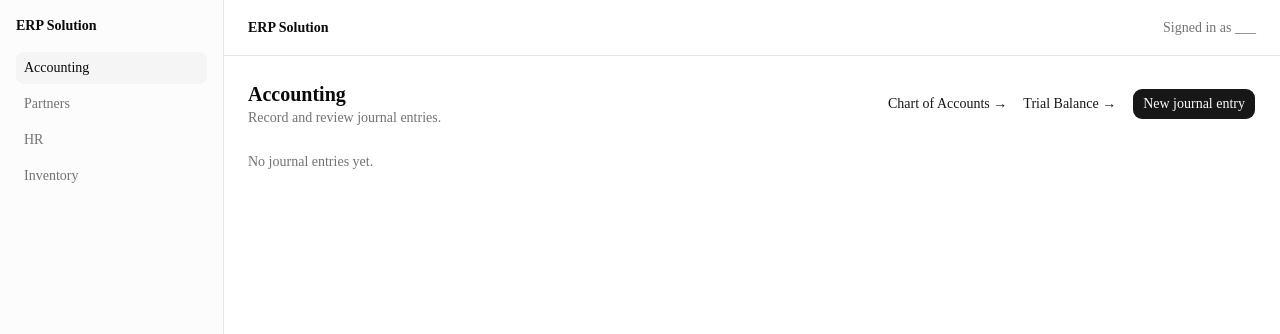
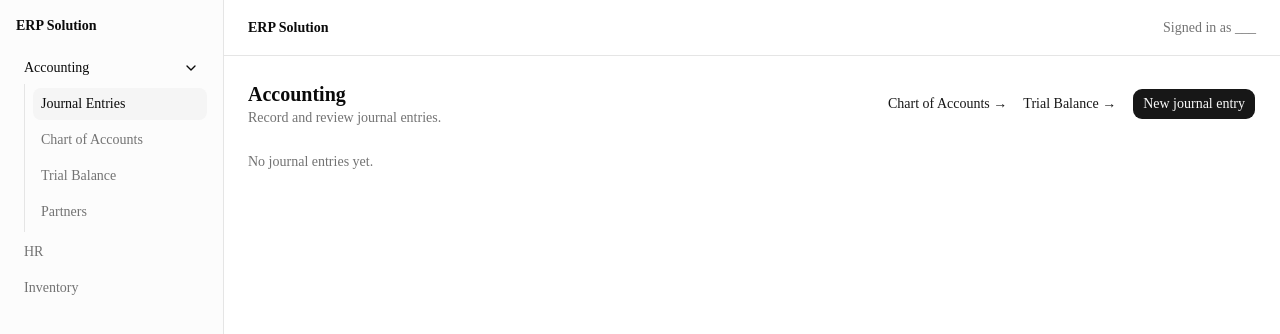
Before and after one commit to nanishat/erpSolution, a Next.js app: page /accounting in a window 1280 px wide. Shown: the top 334 px of the page. Built offline with nearby package versions, Linux system fonts and the light colour scheme; no server answers; the database is empty.

Commit message:
feat: restructure Partner routes under Accounting and update navigation links

```diff
--- a/src/app/(dashboard)/accounting/partners/page.tsx
+++ b/src/app/(dashboard)/accounting/partners/page.tsx
@@ -32,7 +32,7 @@ export default async function PartnersPage() {
           </p>
         </div>
         <Button asChild>
-          <Link href="/partners/new">New partner</Link>
+          <Link href="/accounting/partners/new">New partner</Link>
         </Button>
       </div>
 
--- a/src/components/layouts/DashboardShell.tsx
+++ b/src/components/layouts/DashboardShell.tsx
@@ -1,19 +1,61 @@
 "use client";
 
+// TODO(Phase 7 — Roles/Audit Trail/Multi-Branch): once User.role exists, this
+// is where role-based visibility belongs — e.g. filtering `navItems` (or a
+// group's `items`) by role before rendering, or gating an entire NavGroup
+// behind a permission check. Nothing here does that yet: every item below is
+// visible to everyone, regardless of identity.
+
+import { useState } from "react";
 import Link from "next/link";
 import { usePathname } from "next/navigation";
+import { ChevronDown, ChevronRight } from "lucide-react";
 
 import { cn } from "@/lib/utils";
 
-const navItems = [
-  { href: "/accounting", label: "Accounting" },
-  { href: "/partners", label: "Partners" },
-  { href: "/hr", label: "HR" },
-  { href: "/inventory", label: "Inventory" },
+type NavLink = { type: "link"; label: string; href: string };
+type NavGroup = { type: "group"; label: string; items: { label: string; href: string }[] };
+type NavEntry = NavLink | NavGroup;
+
+// Accounting is a group so future phases (Tax Engine, Invoicing, Payments &
+// Reconciliation, Financial Reports, ...) slot in as one more { label, href }
+// entry in `items` below — no structural changes to this component needed.
+const navItems: NavEntry[] = [
+  {
+    type: "group",
+    label: "Accounting",
+    items: [
+      // The /accounting landing page is the journal entries list — there's no
+      // separate overview/dashboard route (yet), so this doubles as both.
+      { label: "Journal Entries", href: "/accounting" },
+      { label: "Chart of Accounts", href: "/accounting/chart-of-accounts" },
+      { label: "Trial Balance", href: "/accounting/reports/trial-balance" },
+      { label: "Partners", href: "/accounting/partners" },
+    ],
+  },
+  { type: "link", label: "HR", href: "/hr" },
+  { type: "link", label: "Inventory", href: "/inventory" },
 ];
+
+function isActiveHref(pathname: string | null, href: string) {
+  return pathname === href || pathname?.startsWith(`${href}/`);
+}
 
 export function DashboardShell({ children }: { children: React.ReactNode }) {
   const pathname = usePathname();
+  const [collapsedGroups, setCollapsedGroups] = useState<Set<string>>(new Set());
+
+  const toggleGroup = (label: string) => {
+    setCollapsedGroups((prev) => {
+      const next = new Set(prev);
+      if (next.has(label)) {
+        next.delete(label);
+      } else {
+        next.add(label);
+      }
+      return next;
+    });
+  };
 
   return (
     <div className="flex min-h-screen">
@@ -21,9 +63,8 @@ export function DashboardShell({ children }: { children: React.ReactNode }) {
         <p className="mb-4 text-sm font-semibold">ERP Solution</p>
         <nav className="flex flex-col gap-1">
           {navItems.map((item) => {
-            const isActive =
-              pathname === item.href || pathname?.startsWith(`${item.href}/`);
-
+            if (item.type === "link") {
+              const isActive = isActiveHref(pathname, item.href);
               return (
                 <Link
                   key={item.href}
@@ -36,6 +77,51 @@ export function DashboardShell({ children }: { children: React.ReactNode }) {
                 >
                   {item.label}
                 </Link>
+              );
+            }
+
+            const isGroupActive = item.items.some((sub) => isActiveHref(pathname, sub.href));
+            const isCollapsed = collapsedGroups.has(item.label);
+
+            return (
+              <div key={item.label}>
+                <button
+                  type="button"
+                  onClick={() => toggleGroup(item.label)}
+                  aria-expanded={!isCollapsed}
+                  className={cn(
+                    "flex w-full items-center justify-between rounded-md px-2 py-1.5 text-sm text-muted-foreground hover:bg-muted hover:text-foreground",
+                    isGroupActive && "font-medium text-foreground"
+                  )}
+                >
+                  {item.label}
+                  {isCollapsed ? (
+                    <ChevronRight className="size-4" />
+                  ) : (
+                    <ChevronDown className="size-4" />
+                  )}
+                </button>
+                {!isCollapsed && (
+                  <div className="ml-2 flex flex-col gap-1 border-l border-border py-1 pl-2">
+                    {item.items.map((sub) => {
+                      const isActive = isActiveHref(pathname, sub.href);
+                      return (
+                        <Link
+                          key={sub.href}
+                          href={sub.href}
+                          aria-current={isActive ? "page" : undefined}
+                          className={cn(
+                            "rounded-md px-2 py-1.5 text-sm text-muted-foreground hover:bg-muted hover:text-foreground",
+                            isActive && "bg-muted font-medium text-foreground"
+                          )}
+                        >
+                          {sub.label}
+                        </Link>
+                      );
+                    })}
+                  </div>
+                )}
+              </div>
             );
           })}
         </nav>
--- a/src/modules/partners/components/PartnerForm.tsx
+++ b/src/modules/partners/components/PartnerForm.tsx
@@ -160,7 +160,7 @@ export function PartnerForm({
         return;
       }
 
-      router.push("/partners");
+      router.push("/accounting/partners");
       router.refresh();
     } catch {
       setFormError("Failed to save partner.");
@@ -454,7 +454,7 @@ export function PartnerForm({
         <Button type="submit" disabled={isPending}>
           {isPending ? "Saving..." : mode === "create" ? "Create partner" : "Save changes"}
         </Button>
-        <Button type="button" variant="outline" onClick={() => router.push("/partners")}>
+        <Button type="button" variant="outline" onClick={() => router.push("/accounting/partners")}>
           Cancel
         </Button>
       </div>
--- a/src/modules/partners/components/PartnerTable.tsx
+++ b/src/modules/partners/components/PartnerTable.tsx
@@ -167,7 +167,7 @@ export function PartnerTable({
                     <td className="px-3 py-2">{partner.isActive ? "Active" : "Inactive"}</td>
                     <td className="px-3 py-2 text-right">
                       <Link
-                        href={`/partners/${partner.id}/edit`}
+                        href={`/accounting/partners/${partner.id}/edit`}
                         className="text-sm text-primary underline-offset-4 hover:underline"
                       >
                         Edit
--- /dev/null
+++ b/tests/phase2-nav-restructure-manual-test.ts
@@ -0,0 +1,94 @@
+// Phase 2 (Partners & Tax Engine) manual test — sidebar nav restructure that
+// grouped accounting-domain pages (Journal Entries, Chart of Accounts, Trial
+// Balance, Partners) under a single collapsible "Accounting" section instead
+// of Partners sitting as a flat top-level sibling of Accounting/HR/Inventory.
+//
+// Partners' page routes moved from /partners to /accounting/partners as part
+// of this (see DashboardShell.tsx and tests/README.md for why). This script
+// checks the new nested links all resolve, the old top-level /partners routes
+// are gone, and the DashboardShell sidebar (rendered on every dashboard page)
+// no longer has a top-level Partners link.
+//
+// There's no headless browser/JSDOM runner set up (see tests/README.md), so
+// this fetches server-rendered page HTML directly and asserts on markup,
+// same approach as phase2-partner-ui-manual-test.ts.
+import "dotenv/config";
+
+const BASE_URL = process.env.DEV_SERVER_URL ?? "http://localhost:3000";
+
+let pass = 0;
+let fail = 0;
+
+function check(label: string, condition: boolean, detail: string) {
+  if (condition) {
+    console.log(`PASS - ${label}: ${detail}`);
+    pass++;
+  } else {
+    console.log(`FAIL - ${label}: ${detail}`);
+    fail++;
+  }
+}
+
+async function page(path: string) {
+  const res = await fetch(`${BASE_URL}${path}`);
+  const html = await res.text();
+  return { res, html };
+}
+
+async function main() {
+  console.log(`Testing against ${BASE_URL}\n`);
+
+  // --- 1. Every nav link resolves (200, not 404) ---
+  console.log("--- Nav links resolve ---");
+  const navLinks = [
+    "/accounting",
+    "/accounting/chart-of-accounts",
+    "/accounting/reports/trial-balance",
+    "/accounting/partners",
+    "/hr",
+    "/inventory",
+  ];
+  for (const link of navLinks) {
+    const { res } = await page(link);
+    check(`${link} resolves`, res.status === 200, `status=${res.status}`);
+  }
+
+  // --- 2. Old top-level /partners routes are gone ---
+  console.log("\n--- Old top-level /partners routes removed ---");
+  for (const link of ["/partners", "/partners/new"]) {
+    const { res } = await page(link);
+    check(`${link} is a 404`, res.status === 404, `status=${res.status}`);
+  }
+
+  // --- 3. Sidebar structure: Partners nested under Accounting, not top-level ---
+  console.log("\n--- Sidebar groups Partners under Accounting ---");
+  const { html } = await page("/accounting");
+  check(
+    "Sidebar has a nested link to /accounting/partners",
+    html.includes('href="/accounting/partners"'),
+    "nested Partners link present"
+  );
+  check(
+    "Sidebar has no top-level /partners link",
+    !html.includes('href="/partners"'),
+    "no bare /partners href present"
+  );
+  check(
+    "Sidebar still has the Accounting group label",
+    html.includes(">Accounting<") || html.includes("Accounting</"),
+    "Accounting label present"
+  );
+  check(
+    "Sidebar still links to HR and Inventory as top-level items",
+    html.includes('href="/hr"') && html.includes('href="/inventory"'),
+    "HR and Inventory links present"
+  );
+
+  console.log(`\n=== ${pass} passed, ${fail} failed ===`);
+  if (fail > 0) process.exitCode = 1;
+}
+
+main().catch((e) => {
+  console.error(e);
+  process.exitCode = 1;
+});
```
Also changed, not shown: tests/phase2-partner-ui-manual-test.ts (+9 -7 lines), tests/README.md. Lines whose indentation alone changed are shown as unchanged.
